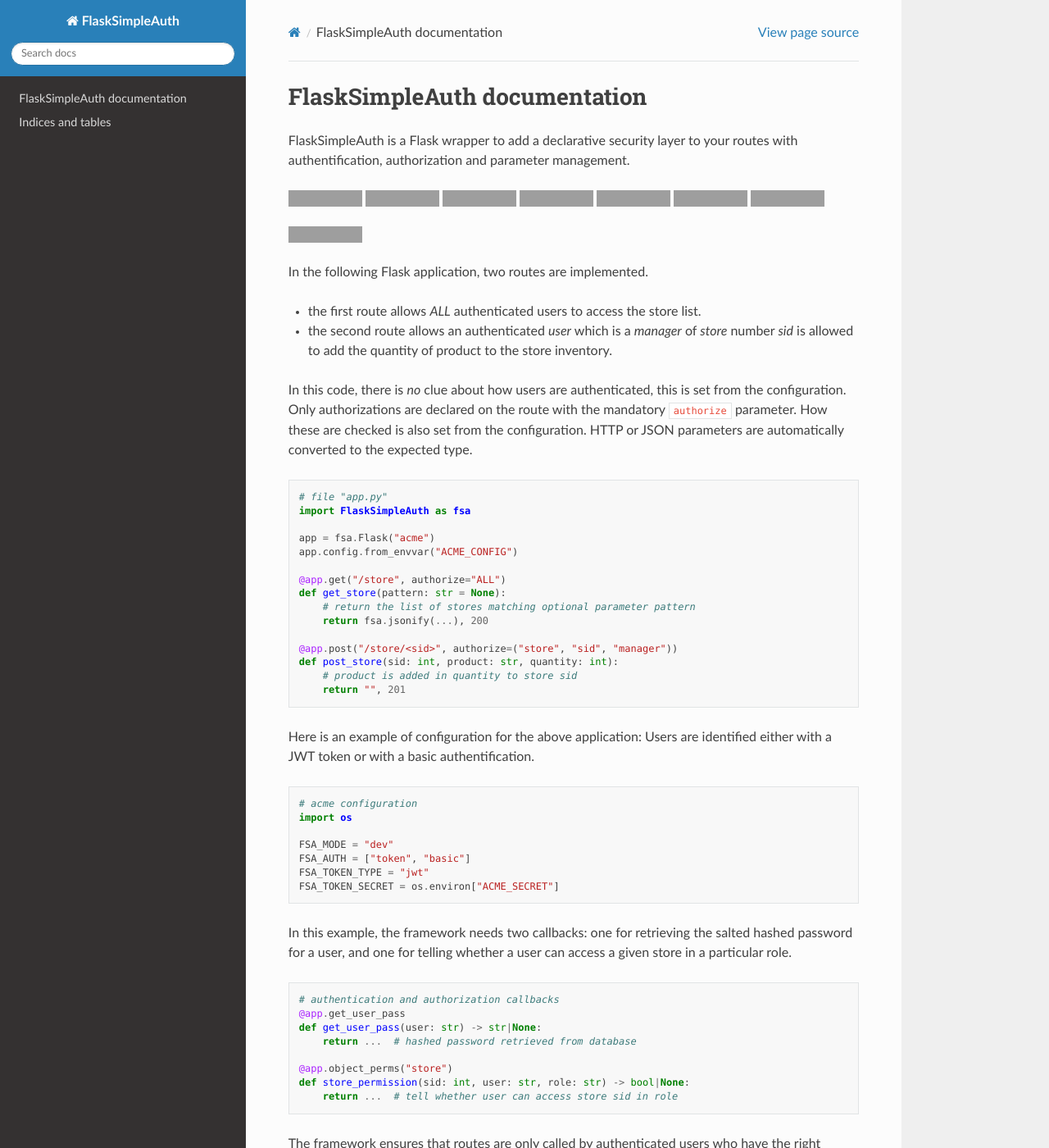
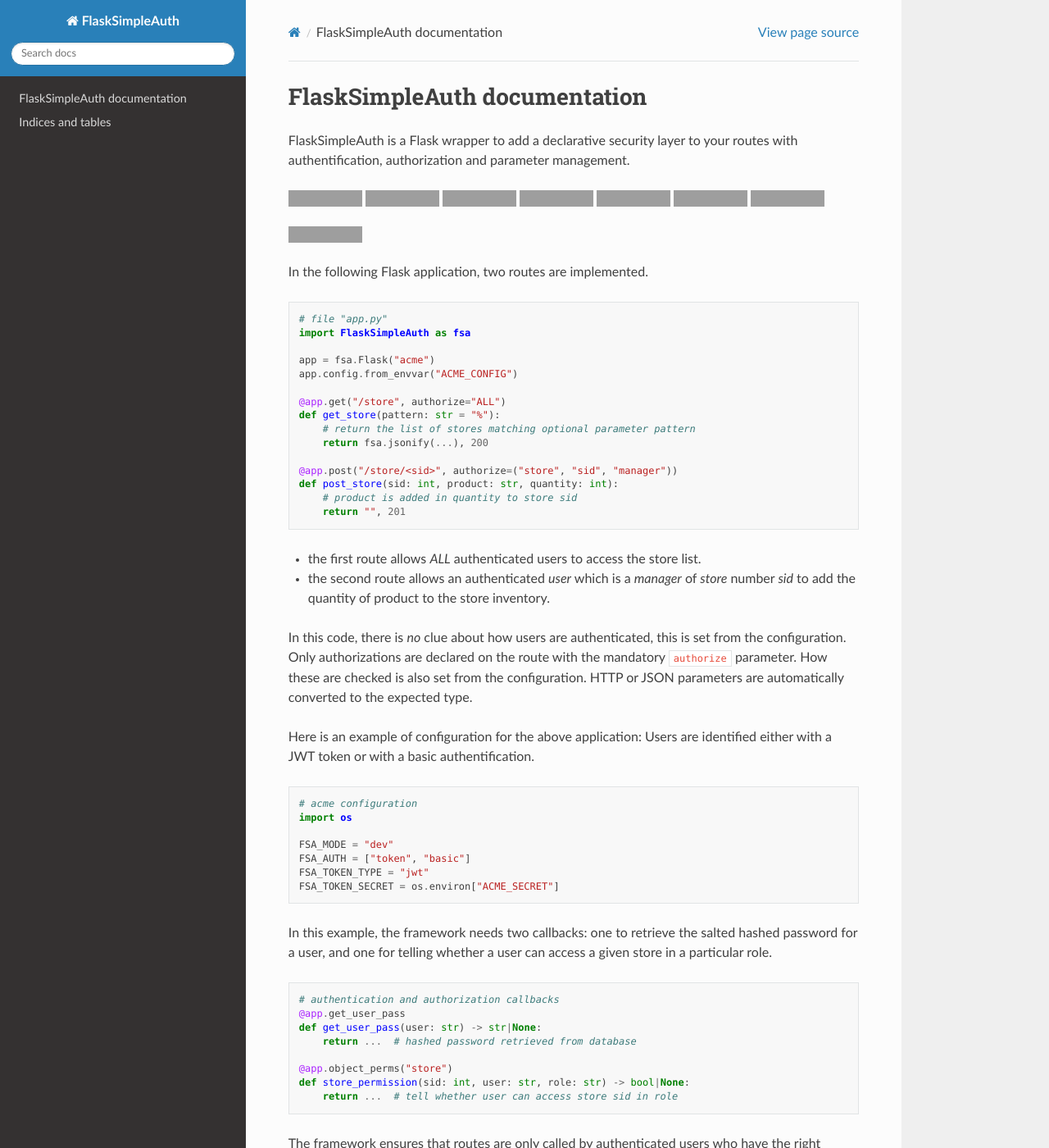
Before and after one commit to zx80/flask-simple-auth, a Sphinx documentation site: the page built from docs/index.rst, in a window 1280 px wide and 1400 px high. Shown: the whole window at 82% size. Built offline with Sphinx 7.4.7 and the Read the Docs theme 2.0.0, drawn with Linux system fonts in a browser that asks for light colours; pages that are not in the unit, such as notebooks, are missing from menus; some of the changed text lies outside the part shown; grey boxes are pictures that could not be loaded.

Commit message:
rework introductory axample

```diff
--- a/docs/index.rst
+++ b/docs/index.rst
@@ -34,18 +34,6 @@
 
 In the following Flask application, two routes are implemented.
 
-- the first route allows *ALL* authenticated users to access the store list.
-- the second route allows an authenticated *user* which is a *manager* of
-  *store* number *sid* is allowed to add the quantity of product to
-  the store inventory.
-
-In this code, there is *no* clue about how users are authenticated, this is set
-from the configuration.
-Only authorizations are declared on the route with the mandatory ``authorize``
-parameter.
-How these are checked is also set from the configuration.
-HTTP or JSON parameters are automatically converted to the expected type.
-
 .. code:: python
 
     # file "app.py"
@@ -55,7 +43,7 @@
     app.config.from_envvar("ACME_CONFIG")
 
     @app.get("/store", authorize="ALL")
-    def get_store(pattern: str = None):
+    def get_store(pattern: str = "%"):
         # return the list of stores matching optional parameter pattern
         return fsa.jsonify(...), 200
 
@@ -63,6 +51,17 @@
     def post_store(sid: int, product: str, quantity: int):
         # product is added in quantity to store sid
         return "", 201
+
+- the first route allows *ALL* authenticated users to access the store list.
+- the second route allows an authenticated *user* which is a *manager* of
+  *store* number *sid* to add the quantity of product to the store inventory.
+
+In this code, there is *no* clue about how users are authenticated, this is set
+from the configuration.
+Only authorizations are declared on the route with the mandatory ``authorize``
+parameter.
+How these are checked is also set from the configuration.
+HTTP or JSON parameters are automatically converted to the expected type.
 
 Here is an example of configuration for the above application:
 Users are identified either with a JWT token or with a basic authentification.
@@ -77,9 +76,9 @@
     FSA_TOKEN_TYPE = "jwt"
     FSA_TOKEN_SECRET = os.environ["ACME_SECRET"]
 
-In this example, the framework needs two callbacks: one for retrieving the
-salted hashed password for a user, and one for telling whether a user can
-access a given store in a particular role.
+In this example, the framework needs two callbacks: one to retrieve the salted
+hashed password for a user, and one for telling whether a user can access a
+given store in a particular role.
 
 .. code:: python
 
```
Also changed, not shown: other parts of docs/index.rst (+1 -1 lines).
